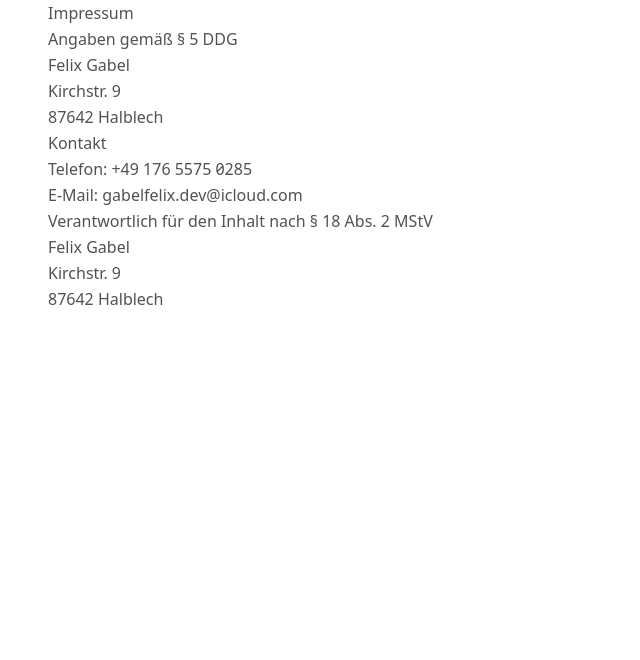
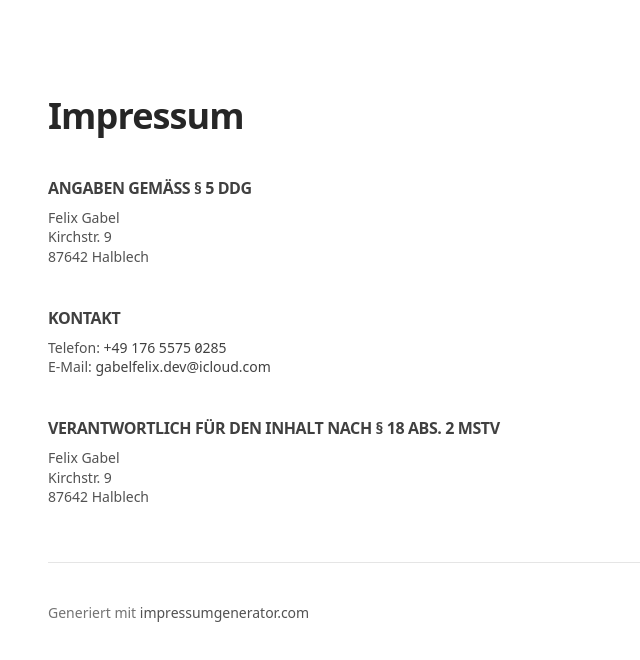
Before and after one commit to felixgabel/portfolio, a Vue app: page /impressum in a window 1280 px wide. Shown: the top 660 px of the page, without its empty margins (0-640 px from the left). Built offline with nearby package versions, Linux system fonts and the light colour scheme; a web font is replaced by a local one.

Commit message:
feature: enhance Impressum page layout and structure

```diff
--- a/src/views/ImpressumView.vue
+++ b/src/views/ImpressumView.vue
@@ -1,22 +1,64 @@
 <template>
-  <div class="impressum">
-    <h1>Impressum</h1>
-    <h2>Angaben gemäß § 5 DDG</h2>
+  <div class="flex flex-col gap-10 pb-16 text-base lg:py-24">
+    <h1 class="text-4xl font-bold tracking-tight text-neutral-800 dark:text-neutral-200">
+      Impressum
+    </h1>
+
+    <section class="flex flex-col gap-2">
+      <h2 class="font-bold tracking-tight text-neutral-700 uppercase dark:text-neutral-300">
+        Angaben gemäß § 5 DDG
+      </h2>
+      <address class="text-sm leading-snug not-italic">
+        <p>Felix Gabel</p>
+        <p>Kirchstr. 9</p>
+        <p>87642 Halblech</p>
+      </address>
+    </section>
+
+    <section class="flex flex-col gap-2">
+      <h2 class="font-bold tracking-tight text-neutral-700 uppercase dark:text-neutral-300">
+        Kontakt
+      </h2>
+      <address class="text-sm leading-snug not-italic">
         <p>
-      Felix Gabel<br />
-      Kirchstr. 9<br />
-      87642 Halblech<br />
+          Telefon:
+          <a href="tel:+4917655750285" class="font-medium text-neutral-700 dark:text-neutral-300">
+            +49 176 5575 0285
+          </a>
         </p>
-    <h2>Kontakt</h2>
         <p>
-      Telefon: +49 176 5575 0285<br />
-      E-Mail: gabelfelix.dev@icloud.com<br />
+          E-Mail:
+          <a
+            href="mailto:gabelfelix.dev@icloud.com"
+            class="font-medium text-neutral-700 dark:text-neutral-300"
+          >
+            gabelfelix.dev@icloud.com
+          </a>
         </p>
-    <h2>Verantwortlich für den Inhalt nach § 18 Abs. 2 MStV</h2>
+      </address>
+    </section>
+
+    <section class="flex flex-col gap-2">
+      <h2 class="font-bold tracking-tight text-neutral-700 uppercase dark:text-neutral-300">
+        Verantwortlich für den Inhalt nach § 18 Abs. 2 MStV
+      </h2>
+      <address class="text-sm leading-snug not-italic">
+        <p>Felix Gabel</p>
+        <p>Kirchstr. 9</p>
+        <p>87642 Halblech</p>
+      </address>
+    </section>
+    <hr class="mt-4 border-neutral-200 dark:border-neutral-700" />
+    <footer class="text-sm text-neutral-500">
       <p>
-      Felix Gabel<br />
-      Kirchstr. 9<br />
-      87642 Halblech<br />
+        Generiert mit
+        <a
+          href="https://impressumgenerator.com/"
+          class="font-medium text-neutral-600 dark:text-neutral-400"
+        >
+          impressumgenerator.com
+        </a>
       </p>
+    </footer>
   </div>
 </template>
```
Lines whose indentation alone changed are shown as unchanged.
